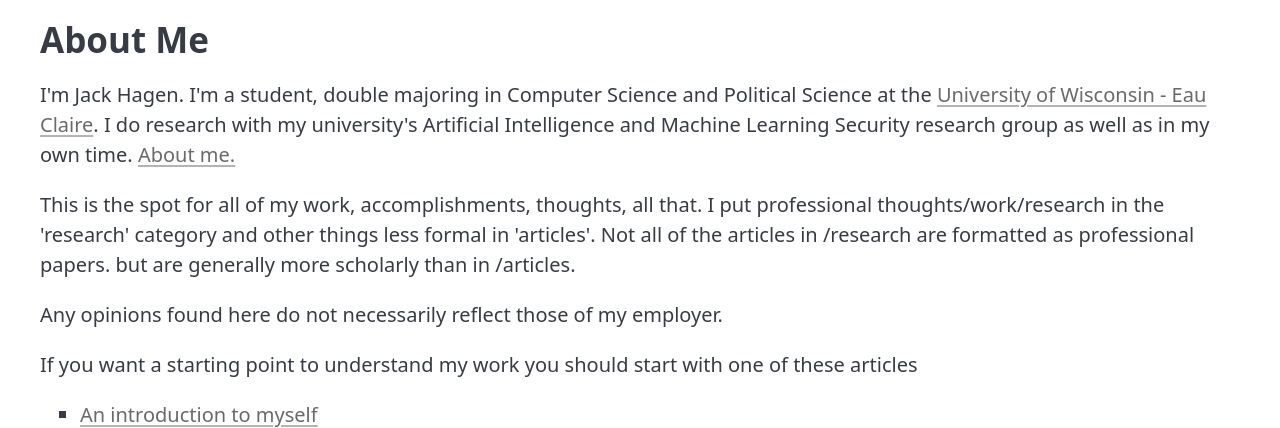
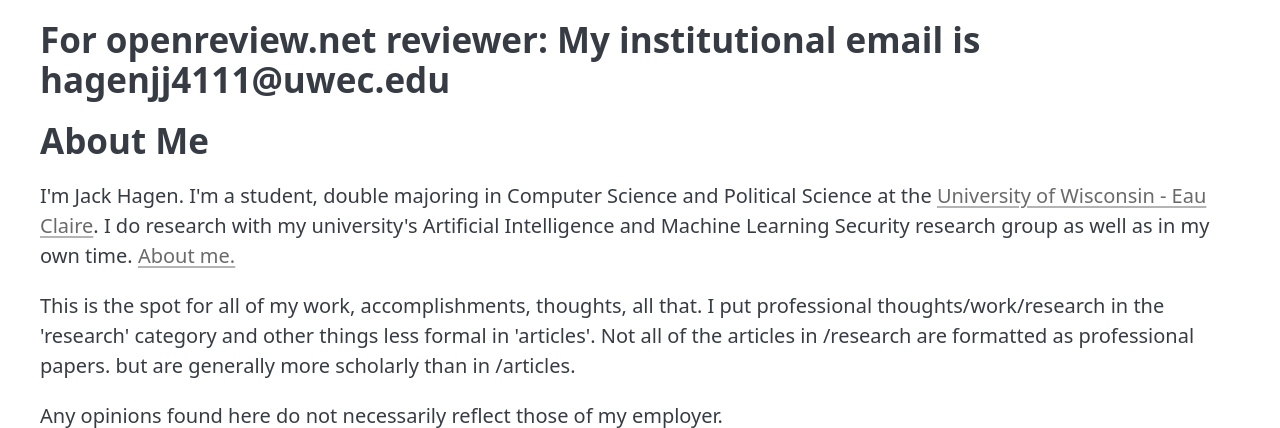
Before and after one commit to ThisIsNotANamepng/blog, a Flask app: page / in a window 1280 px wide. Shown: the part 105-533 px from the top of the page. Run offline with Flask 3, Linux system fonts and the light colour scheme.

Commit message:
Added email for openreview.net review

```diff
--- a/templates/index.html
+++ b/templates/index.html
@@ -16,6 +16,7 @@
     </header>
     <main class="container">
         <section id="about">
+            <h2>For openreview.net reviewer: My institutional email is hagenjj4111@uwec.edu</h2>
             <h2>About Me</h2>
             <p>I'm Jack Hagen. I'm a student, double majoring in Computer Science and Political Science at the <a href="https://uwec.edu">University of Wisconsin - Eau Claire</a>. I do research with my university's Artificial Intelligence and Machine Learning Security research group as well as in my own time. <a href="/articles/Introduction">About me.</a></p>
             <p>This is the spot for all of my work, accomplishments, thoughts, all that. I put professional thoughts/work/research in the 'research' category and other things less formal in 'articles'. Not all of the articles in /research are formatted as professional papers. but are generally more scholarly than in /articles.</p>
@@ -62,7 +63,9 @@
             <ul>
                 <li><a href="https://github.com/ThisIsNotANamepng">GitHub</a></li>
                 <li><a href="https://linkedin.com/in/jack-hagen-76580b293">LinkedIn</a></li>
-                <li><a href="mailto:security.z1jp1@passinbox.com">Email</a></li>
+                <!--<li><a href="mailto:security.z1jp1@passinbox.com">Email</a></li>-->
+                <li><a href="mailto:hagenjj4111@uwec.edu">Email</a></li>
+
             </ul>
         </section>
         <section>
```
